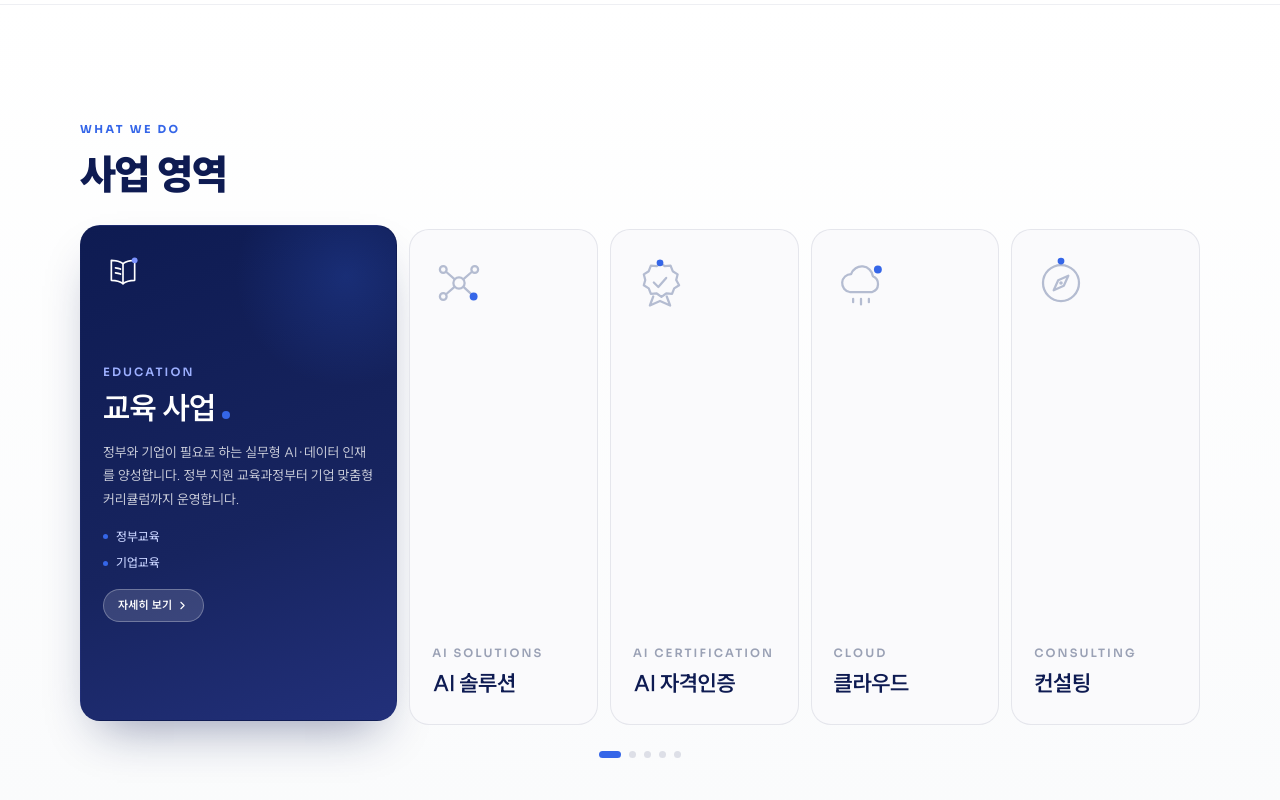
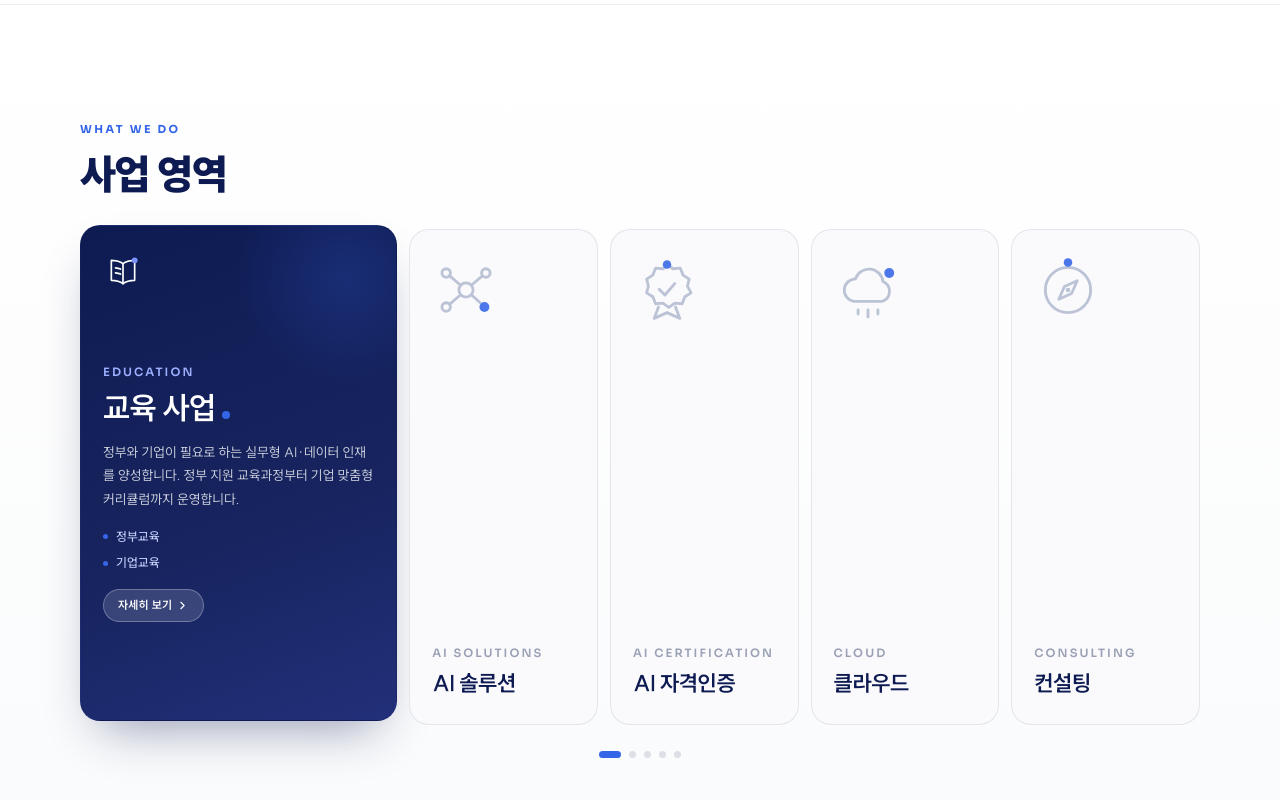
Before and after one commit to chaeuns/vodawebsite, a Next.js app: page / in a window 1280 px wide. Shown: the part 795-1595 px from the top of the page. Built offline with nearby package versions, Linux system fonts and the light colour scheme.

Commit message:
사업영역 카드 아이콘 크기 조정

```diff
--- a/app/page.tsx
+++ b/app/page.tsx
@@ -591,10 +591,11 @@ export default function App() {
               {/* 아이콘 */}
               <div
                 style={{
-                  width: on ? 40 : 54,
-                  height: on ? 40 : 54,
+                  width: on ? 40 : 68,
+                  height: on ? 40 : 68,
                   color: on ? "#FFFFFF" : "#B4BCD1",
-                  transition: "width 0.45s ease, height 0.45s ease, color 0.4s ease",
+                  opacity: on ? 1 : 0.88,
+                  transition: "width 0.45s ease, height 0.45s ease, color 0.4s ease, opacity 0.4s ease",
                   flexShrink: 0,
                 }}
               >
```
